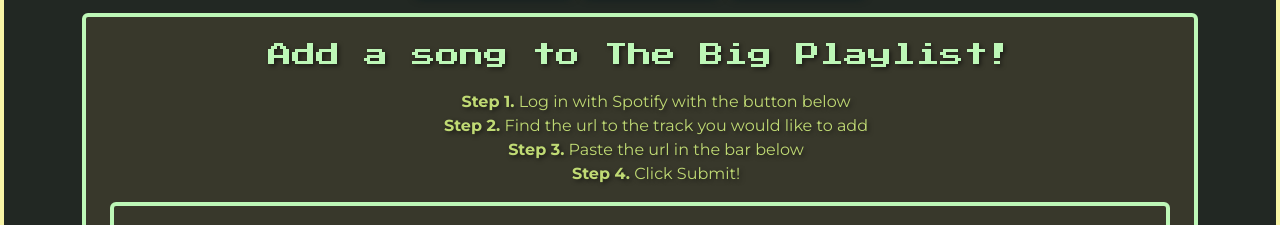
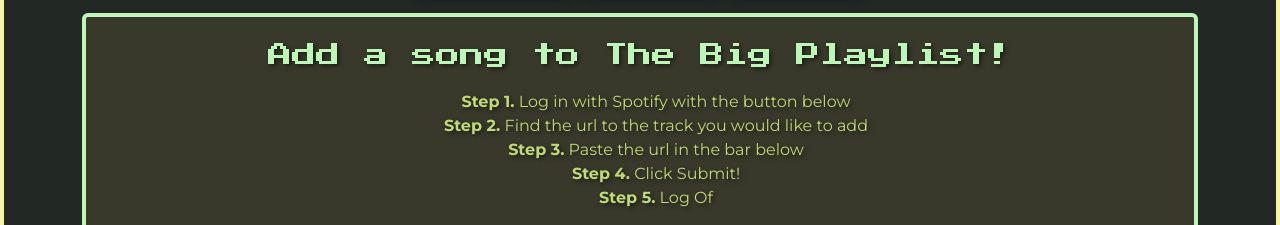
Before and after one commit to Jimwall0/Final-Project-Music-, a website: page index.html in a window 1280 px wide. Shown: the part 527-752 px from the top of the page. Drawn offline with nearby package versions, Linux system fonts and the light colour scheme.

Commit message:
another step

```diff
--- a/index.html
+++ b/index.html
@@ -80,6 +80,7 @@
           <li><b>Step 2.</b> Find the url to the track you would like to add</li>
           <li><b>Step 3.</b> Paste the url in the bar below</li>
           <li><b>Step 4.</b> Click Submit!</li>
+          <li><b>Step 5.</b> Log Of</li>
         </ul>
         <!-- Buttons to change theme and a recomendation form -->
         <!-- Empty div for messing around with Spotify API -->
```
